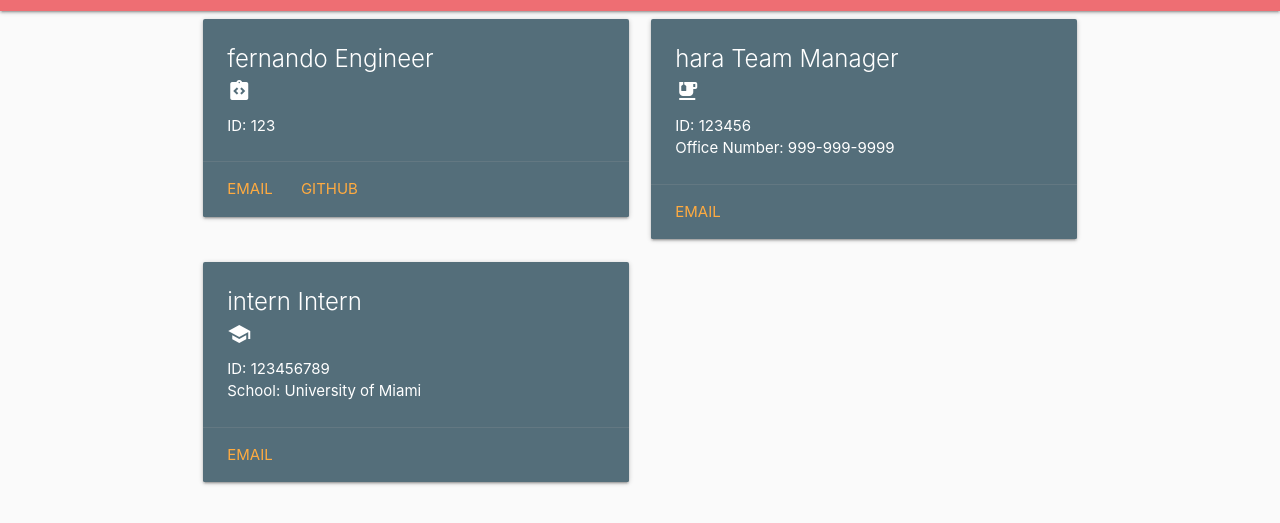
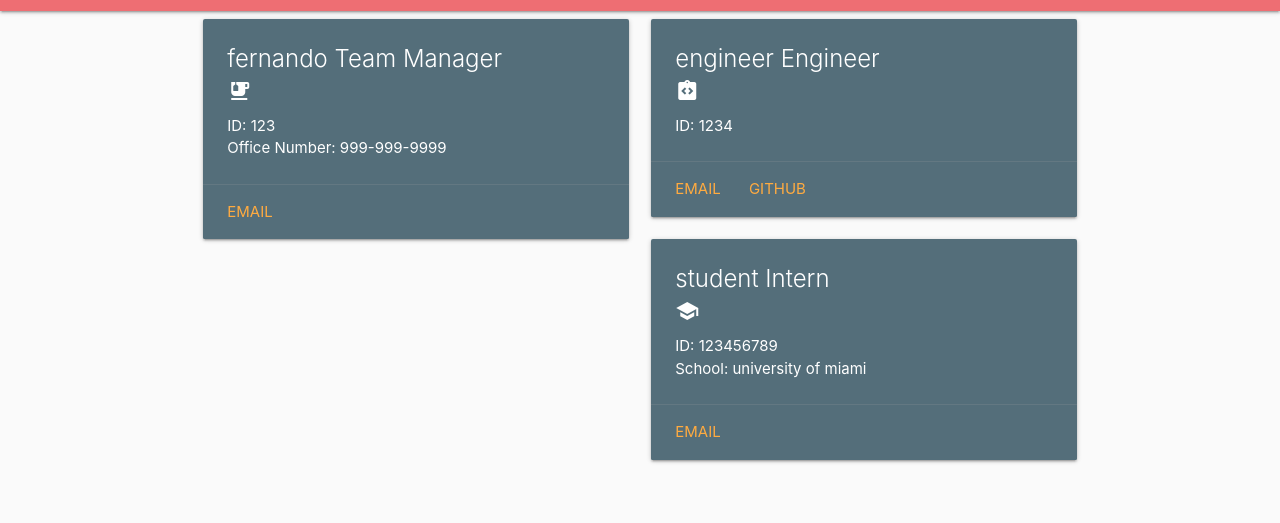
Before and after one commit to Alkathos/Team-Profile-Generator, a website: page dist/teamprofile.html in a window 1280 px wide. Shown: the part 53-576 px from the top of the page. Drawn offline with nearby package versions, Linux system fonts and the light colour scheme.

Commit message:
Reinstalled npm packages

```diff
--- a/dist/teamprofile.html
+++ b/dist/teamprofile.html
@@ -20,34 +20,34 @@
         <div class="row"><div class="col s12 m6">
       <div class="card blue-grey darken-1">
         <div class="card-content white-text">
-          <span class="card-title">fernando Engineer<span class="card-title material-icons">integration_instructions</span></span>
+          <span class="card-title">fernando Team Manager<span class="card-title material-icons">emoji_food_beverage</span></span>
           <p>ID: 123</p>
+          <p>Office Number: 999-999-9999</p>
         </div>
         <div class="card-action">
           <a href="mailto:email@email.com">Email</a>
-          <a target="_blank" href="https://github.com/alkathos">GitHub</a>
         </div>
       </div>
     </div><div class="col s12 m6">
       <div class="card blue-grey darken-1">
         <div class="card-content white-text">
-          <span class="card-title">hara Team Manager<span class="card-title material-icons">emoji_food_beverage</span></span>
-          <p>ID: 123456</p>
-          <p>Office Number: 999-999-9999</p>
+          <span class="card-title">engineer Engineer<span class="card-title material-icons">integration_instructions</span></span>
+          <p>ID: 1234</p>
         </div>
         <div class="card-action">
-          <a href="mailto:manager@manager.com">Email</a>
+          <a href="mailto:engineer@engineer.com">Email</a>
+          <a target="_blank" href="https://github.com/git">GitHub</a>
         </div>
       </div>
     </div><div class="col s12 m6">
       <div class="card blue-grey darken-1">
         <div class="card-content white-text">
-          <span class="card-title">intern Intern<span class="card-title material-icons">school</span></span>
+          <span class="card-title">student Intern<span class="card-title material-icons">school</span></span>
           <p>ID: 123456789</p>
-          <p>School: University of Miami</p>
+          <p>School: university of miami</p>
         </div>
         <div class="card-action">
-          <a href="mailto:student@student.com">Email</a>
+          <a href="mailto:inter@intern.com">Email</a>
         </div>
       </div>
     </div></div>
--- a/package.json
+++ b/package.json
@@ -9,6 +9,7 @@
   "author": "",
   "license": "ISC",
   "dependencies": {
-    "inquirer": "^8.0.0"
+    "inquirer": "^8.0.0",
+    "jest": "^26.6.3"
   }
 }
```
Also changed, not shown: 1 other file.
